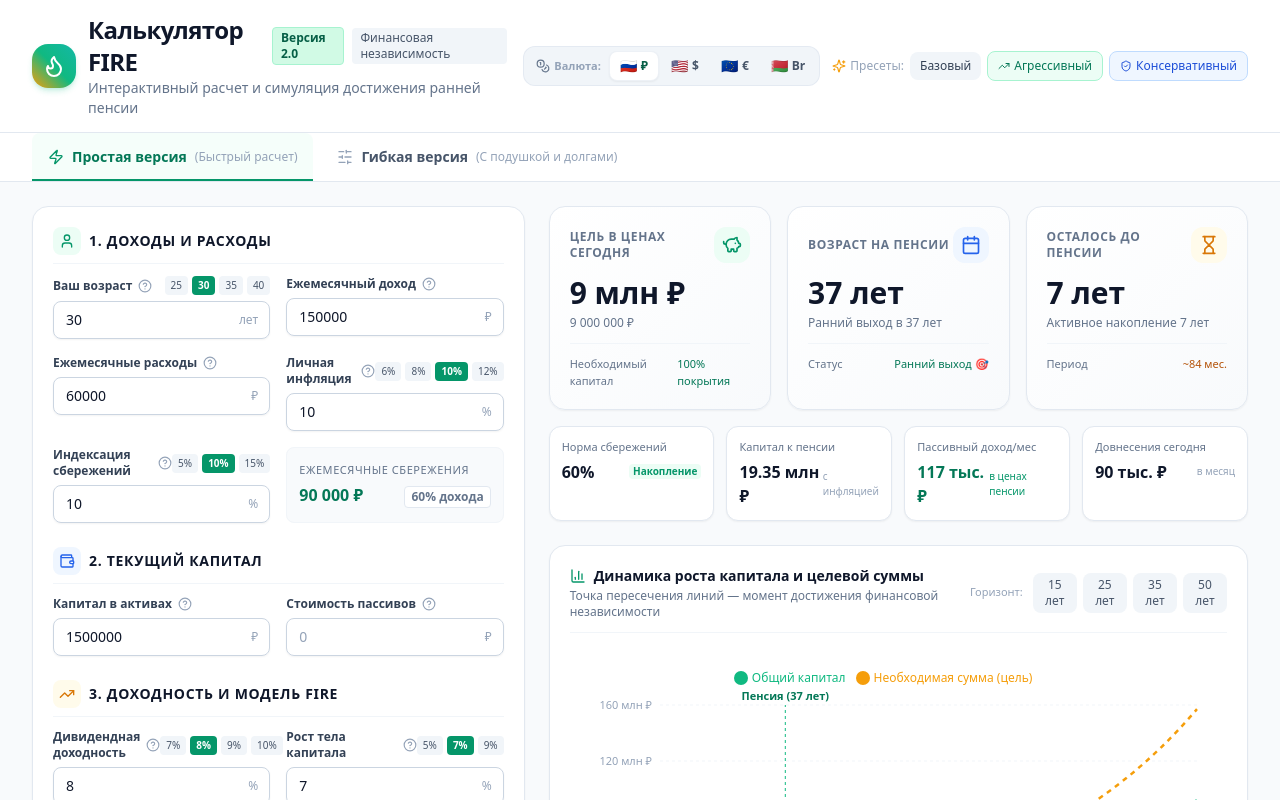
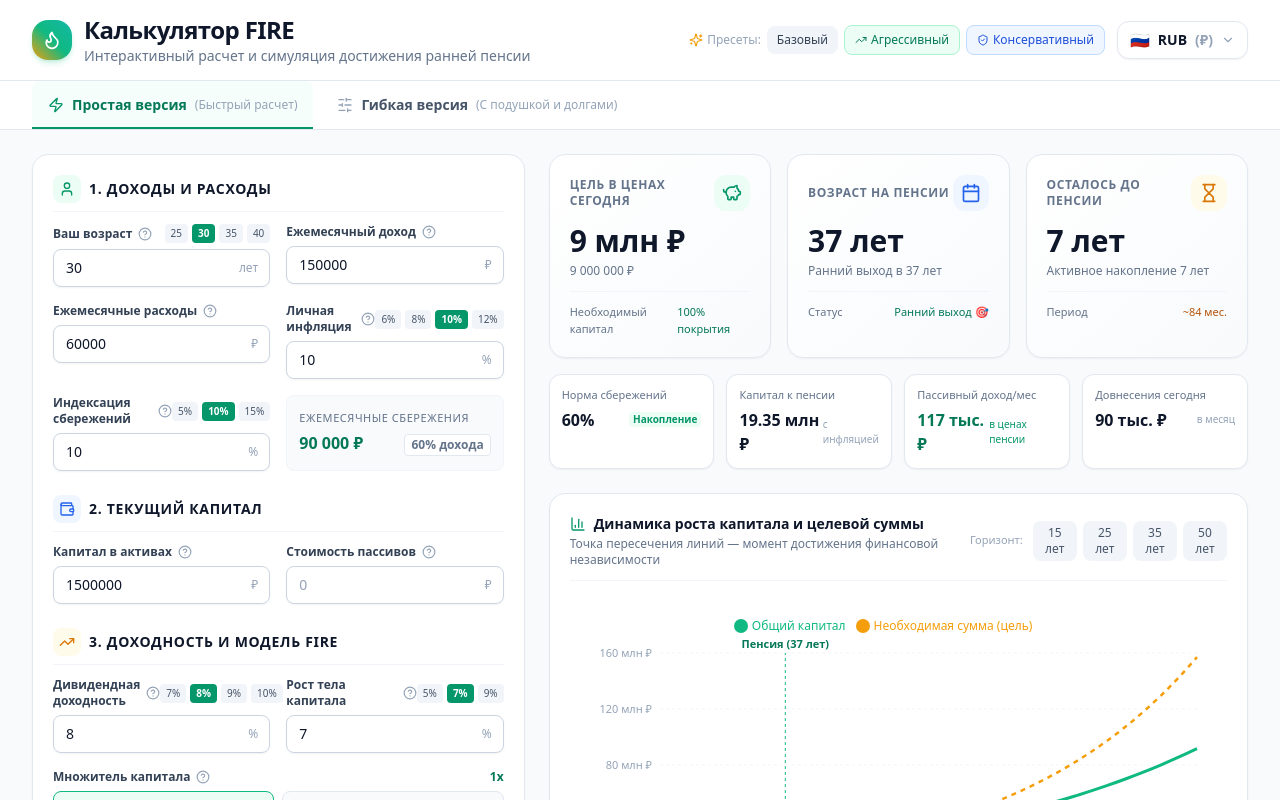
Before and after one commit to ykr0p/finance-toolbox, a Next.js app: page / in a window 1280 px wide. Shown: the top 800 px of the page. Built offline with nearby package versions, Linux system fonts and the light colour scheme.

Commit message:
feat: replace badge text, add right-aligned currency dropdown menu and new Belarusian ruble graphic symbol

```diff
--- /dev/null
+++ b/src/components/CurrencyDropdown.tsx
@@ -0,0 +1,156 @@
+"use client";
+
+import React, { useState, useRef, useEffect } from "react";
+import { ChevronDown, Check, Coins } from "lucide-react";
+import { CurrencyCode, CURRENCY_CONFIGS } from "@/types/fire";
+import { BelarusianRubleIcon } from "./icons/BelarusianRubleIcon";
+
+interface CurrencyDropdownProps {
+  currency: CurrencyCode;
+  onChangeCurrency: (currency: CurrencyCode) => void;
+}
+
+export function CurrencyDropdown({
+  currency,
+  onChangeCurrency,
+}: CurrencyDropdownProps) {
+  const [isOpen, setIsOpen] = useState(false);
+  const dropdownRef = useRef<HTMLDivElement>(null);
+
+  const currencyList: CurrencyCode[] = ["RUB", "USD", "EUR", "BYN"];
+  const currentConfig = CURRENCY_CONFIGS[currency];
+
+  // Close when clicking outside
+  useEffect(() => {
+    function handleClickOutside(event: MouseEvent) {
+      if (
+        dropdownRef.current &&
+        !dropdownRef.current.contains(event.target as Node)
+      ) {
+        setIsOpen(false);
+      }
+    }
+
+    if (isOpen) {
+      document.addEventListener("mousedown", handleClickOutside);
+    }
+    return () => {
+      document.removeEventListener("mousedown", handleClickOutside);
+    };
+  }, [isOpen]);
+
+  // Handle escape key
+  useEffect(() => {
+    function handleKeyDown(event: KeyboardEvent) {
+      if (event.key === "Escape") {
+        setIsOpen(false);
+      }
+    }
+    if (isOpen) {
+      document.addEventListener("keydown", handleKeyDown);
+    }
+    return () => {
+      document.removeEventListener("keydown", handleKeyDown);
+    };
+  }, [isOpen]);
+
+  const handleSelect = (c: CurrencyCode) => {
+    onChangeCurrency(c);
+    setIsOpen(false);
+  };
+
+  return (
+    <div className="relative inline-block text-left" ref={dropdownRef}>
+      {/* Dropdown trigger button */}
+      <button
+        type="button"
+        onClick={() => setIsOpen((prev) => !prev)}
+        aria-haspopup="menu"
+        aria-expanded={isOpen}
+        className={`flex items-center gap-2 px-3 py-2 rounded-xl text-xs sm:text-sm font-semibold border transition-all shadow-sm ${
+          isOpen
+            ? "bg-slate-50 border-emerald-500 text-slate-900 ring-2 ring-emerald-100"
+            : "bg-white hover:bg-slate-50 border-slate-200 text-slate-700"
+        }`}
+      >
+        <span className="text-base leading-none">{currentConfig.flag}</span>
+        <span className="font-bold text-slate-900">{currentConfig.code}</span>
+        <span className="text-slate-400">
+          {currency === "BYN" ? (
+            <BelarusianRubleIcon className="w-3.5 h-3.5 text-slate-600 inline" />
+          ) : (
+            `(${currentConfig.symbol})`
+          )}
+        </span>
+        <ChevronDown
+          className={`w-3.5 h-3.5 text-slate-400 transition-transform duration-150 ${
+            isOpen ? "rotate-180 text-emerald-600" : ""
+          }`}
+        />
+      </button>
+
+      {/* Floating Dropdown Menu */}
+      {isOpen && (
+        <div
+          role="menu"
+          aria-orientation="vertical"
+          className="absolute right-0 mt-2 w-64 rounded-2xl bg-white p-1.5 shadow-xl border border-slate-200 z-50 animate-in fade-in zoom-in-95 duration-100 origin-top-right focus:outline-none"
+        >
+          <div className="px-3 py-2 text-[11px] font-semibold text-slate-400 uppercase tracking-wider border-b border-slate-100 flex items-center justify-between">
+            <span className="flex items-center gap-1.5">
+              <Coins className="w-3.5 h-3.5 text-slate-500" /> Валюта расчета
+            </span>
+            <span className="text-[10px] text-slate-400 font-normal">Выбор</span>
+          </div>
+
+          <div className="py-1 space-y-0.5">
+            {currencyList.map((code) => {
+              const cfg = CURRENCY_CONFIGS[code];
+              const isSelected = currency === code;
+
+              return (
+                <button
+                  key={code}
+                  type="button"
+                  role="menuitem"
+                  onClick={() => handleSelect(code)}
+                  className={`w-full flex items-center justify-between px-3 py-2 rounded-xl text-xs transition-colors ${
+                    isSelected
+                      ? "bg-emerald-50 text-emerald-950 font-bold"
+                      : "text-slate-700 hover:bg-slate-50 font-medium"
+                  }`}
+                >
+                  <div className="flex items-center gap-2.5">
+                    <span className="text-lg leading-none">{cfg.flag}</span>
+                    <div className="text-left">
+                      <div className="flex items-center gap-1.5">
+                        <span className="font-bold">{code}</span>
+                        {code === "BYN" ? (
+                          <span className="inline-flex items-center gap-1 px-1.5 py-0.5 rounded text-[10px] bg-emerald-100 text-emerald-800 font-semibold">
+                            <BelarusianRubleIcon className="w-3 h-3 text-emerald-700" />
+                            <span>Новый знак</span>
+                          </span>
+                        ) : (
+                          <span className="text-slate-400 font-normal">
+                            ({cfg.symbol})
+                          </span>
+                        )}
+                      </div>
+                      <div className="text-[11px] text-slate-500 font-normal">
+                        {cfg.name}
+                      </div>
+                    </div>
+                  </div>
+
+                  {isSelected && (
+                    <Check className="w-4 h-4 text-emerald-600 shrink-0" />
+                  )}
+                </button>
+              );
+            })}
+          </div>
+        </div>
+      )}
+    </div>
+  );
+}
--- a/src/components/Header.tsx
+++ b/src/components/Header.tsx
@@ -1,8 +1,9 @@
 "use client";
 
 import React from "react";
-import { Sparkles, TrendingUp, ShieldCheck, Flame, Coins } from "lucide-react";
-import { CalculatorMode, CurrencyCode, CURRENCY_CONFIGS } from "@/types/fire";
+import { Sparkles, TrendingUp, ShieldCheck, Flame } from "lucide-react";
+import { CalculatorMode, CurrencyCode } from "@/types/fire";
+import { CurrencyDropdown } from "./CurrencyDropdown";
 
 interface HeaderProps {
   mode: CalculatorMode;
@@ -17,70 +18,30 @@ export function Header({
   onChangeCurrency,
   onSelectPreset,
 }: HeaderProps) {
-  const currencyList: CurrencyCode[] = ["RUB", "USD", "EUR", "BYN"];
-
   return (
     <header className="border-b border-slate-200 bg-white/90 backdrop-blur sticky top-0 z-30">
       <div className="max-w-7xl mx-auto px-4 sm:px-6 lg:px-8 py-3.5">
-        <div className="flex flex-col lg:flex-row lg:items-center lg:justify-between gap-4">
+        <div className="flex flex-col sm:flex-row sm:items-center sm:justify-between gap-4">
           {/* Logo & Title */}
           <div className="flex items-center gap-3">
-            <div className="w-11 h-11 rounded-2xl bg-gradient-to-tr from-amber-500 via-emerald-500 to-teal-500 flex items-center justify-center shadow-md shadow-emerald-500/20 text-white shrink-0">
-              <Flame className="w-6 h-6" />
+            <div className="w-10 h-10 rounded-2xl bg-gradient-to-tr from-amber-500 via-emerald-500 to-teal-500 flex items-center justify-center shadow-md shadow-emerald-500/20 text-white shrink-0">
+              <Flame className="w-5 h-5" />
             </div>
             <div>
-              <div className="flex items-center gap-2">
-                <h1 className="text-xl sm:text-2xl font-bold text-slate-900 tracking-tight">
-                  Калькулятор FIRE
-                </h1>
-                <span className="inline-flex items-center px-2 py-0.5 rounded text-xs font-semibold bg-emerald-100 text-emerald-800 border border-emerald-200">
-                  Версия 2.0
-                </span>
-                <span className="hidden sm:inline-flex items-center px-2 py-0.5 rounded text-xs font-medium bg-slate-100 text-slate-600">
-                  Финансовая независимость
-                </span>
-              </div>
+              <h1 className="text-xl sm:text-2xl font-bold text-slate-900 tracking-tight">
+                Калькулятор FIRE
+              </h1>
               <p className="text-xs sm:text-sm text-slate-500">
                 Интерактивный расчет и симуляция достижения ранней пенсии
               </p>
             </div>
           </div>
 
-          {/* Right Toolbar: Currency Selector + Quick Presets */}
-          <div className="flex items-center gap-3 flex-wrap sm:flex-nowrap">
-            {/* Currency Selector */}
-            <div className="flex items-center bg-slate-100 p-1 rounded-xl border border-slate-200/80">
-              <span className="text-[11px] font-semibold text-slate-400 px-2 flex items-center gap-1">
-                <Coins className="w-3.5 h-3.5 text-slate-500" />
-                <span className="hidden sm:inline">Валюта:</span>
-              </span>
-              <div className="flex items-center gap-0.5">
-                {currencyList.map((c) => {
-                  const cfg = CURRENCY_CONFIGS[c];
-                  const isActive = currency === c;
-                  return (
-                    <button
-                      key={c}
-                      type="button"
-                      onClick={() => onChangeCurrency(c)}
-                      title={cfg.name}
-                      className={`text-xs px-2.5 py-1.5 rounded-lg font-bold flex items-center gap-1 transition-all ${
-                        isActive
-                          ? "bg-white text-emerald-800 shadow-sm border border-slate-200/60"
-                          : "text-slate-600 hover:text-slate-900 hover:bg-slate-200/60"
-                      }`}
-                    >
-                      <span className="text-sm leading-none">{cfg.flag}</span>
-                      <span>{cfg.symbol}</span>
-                    </button>
-                  );
-                })}
-              </div>
-            </div>
-
+          {/* Right Toolbar: Presets + Dropdown Currency Menu */}
+          <div className="flex items-center gap-3 self-end sm:self-auto flex-wrap sm:flex-nowrap">
             {/* Quick Presets */}
             <div className="flex items-center gap-1.5">
-              <span className="text-xs font-medium text-slate-400 hidden xl:inline-flex items-center gap-1">
+              <span className="text-xs font-medium text-slate-400 hidden md:inline-flex items-center gap-1">
                 <Sparkles className="w-3.5 h-3.5 text-amber-500" /> Пресеты:
               </span>
               <button
@@ -95,7 +56,7 @@ export function Header({
                 type="button"
                 onClick={() => onSelectPreset("aggressive")}
                 className="text-xs font-medium px-2.5 py-1.5 rounded-lg bg-emerald-50 hover:bg-emerald-100 text-emerald-700 border border-emerald-200 transition flex items-center gap-1"
-                title="Агрессивный: норма сбережений 70%"
+                title="Агрессивный: высокая норма сбережений"
               >
                 <TrendingUp className="w-3 h-3" />
                 <span className="hidden sm:inline">Агрессивный</span>
@@ -110,6 +71,12 @@ export function Header({
                 <span className="hidden sm:inline">Консервативный</span>
               </button>
             </div>
+
+            {/* Currency Dropdown Menu */}
+            <CurrencyDropdown
+              currency={currency}
+              onChangeCurrency={onChangeCurrency}
+            />
           </div>
         </div>
       </div>
--- /dev/null
+++ b/src/components/icons/BelarusianRubleIcon.tsx
@@ -0,0 +1,34 @@
+import React from "react";
+
+/**
+ * Official new graphic sign of the Belarusian Ruble (BYN)
+ * Approved by the National Bank of the Republic of Belarus (Resolution No. 25, Jan 27, 2026)
+ * Represents capital Cyrillic letter "Б" with a central horizontal strike-through line.
+ */
+export function BelarusianRubleIcon({
+  className = "w-4 h-4 inline-block",
+}: {
+  className?: string;
+}) {
+  return (
+    <svg
+      viewBox="0 0 24 24"
+      fill="none"
+      stroke="currentColor"
+      strokeWidth="2.2"
+      strokeLinecap="round"
+      strokeLinejoin="round"
+      className={className}
+      aria-label="Символ белорусского рубля (новый знак)"
+    >
+      {/* Top horizontal stroke of 'Б' */}
+      <path d="M6.5 4h10.5" />
+      {/* Vertical spine of 'Б' */}
+      <path d="M7.5 4v16" />
+      {/* Lower round bowl of 'Б' */}
+      <path d="M7.5 11h6a4.5 4.5 0 0 1 0 9h-6" />
+      {/* Central horizontal stroke-through bar (stability symbol) */}
+      <path d="M3.5 11h8.5" />
+    </svg>
+  );
+}
--- a/src/lib/formatters.ts
+++ b/src/lib/formatters.ts
@@ -64,7 +64,7 @@ export function formatCurrency(
       maximumFractionDigits: options?.hideDecimals !== false ? 0 : 2,
       minimumFractionDigits: 0,
     }).format(rounded);
-    return `${formatted} Br`;
+    return `${formatted} BYN`;
   }
 
   return new Intl.NumberFormat("ru-RU", {
--- a/src/types/fire.ts
+++ b/src/types/fire.ts
@@ -50,7 +50,7 @@ export const CURRENCY_CONFIGS: Record<CurrencyCode, CurrencyConfig> = {
   },
   BYN: {
     code: "BYN",
-    symbol: "Br",
+    symbol: "BYN",
     name: "Белорусский рубль (BYN)",
     flag: "🇧🇾",
     defaultMonthlyIncome: 4500,
```
Also changed, not shown: src/components/InputForm.tsx (+9 -1 lines).
